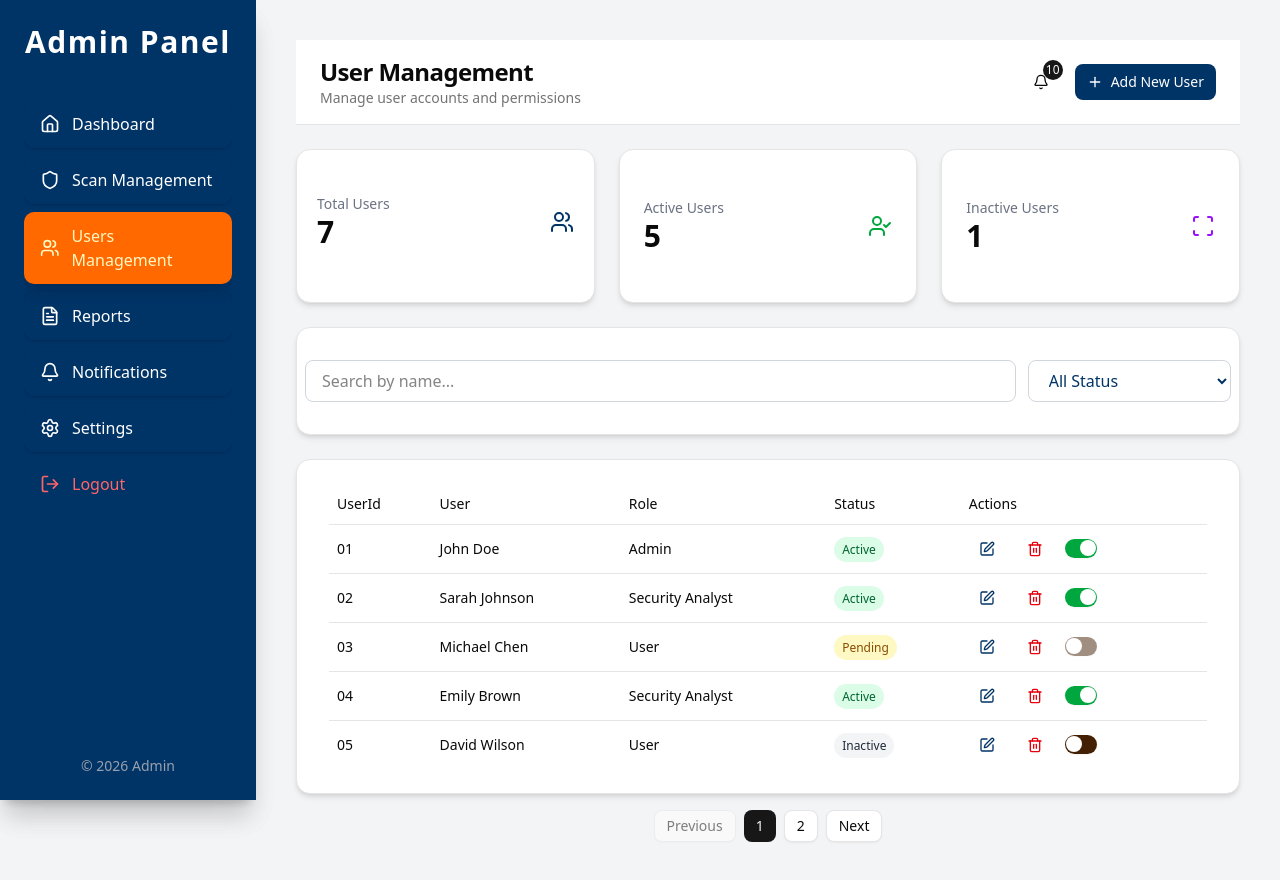
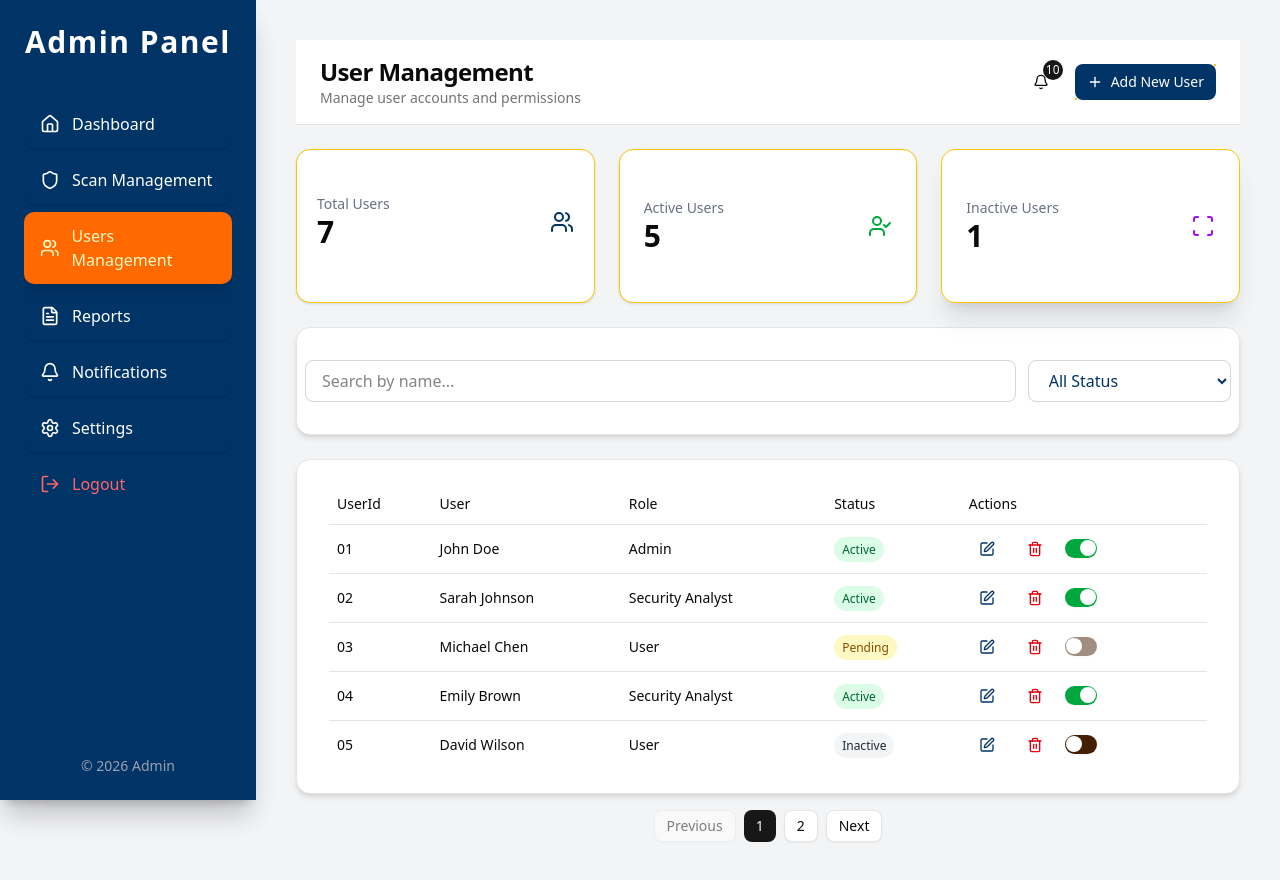
Before and after one commit to vulnerability-scanner-website/Final-year-project, a Next.js app in the folder frontend/: page /dashboard/admin/Users in a window 1280 px wide. Shown: the top 880 px of the page. Built offline with nearby package versions, Linux system fonts and the light colour scheme.

Commit message:
edit the user page

```diff
--- a/frontend/src/app/dashboard/admin/Users/page.jsx
+++ b/frontend/src/app/dashboard/admin/Users/page.jsx
@@ -133,9 +133,9 @@ export default function UsersDashboard() {
         />
 
         <main className="my-6 ">
-          <div className="grid grid-cols-1 md:grid-cols-3 gap-6 mb-6">
-            <Card className="shadow-md">
-              <CardContent className="p-5 flex justify-between items-center">
+          <div className="grid grid-cols-1 md:grid-cols-3 gap-6 mb-6  ">
+            <Card className="shadow-md shadow-sm hover:shadow-xl hover:-translate-y-1 transition-all duration-300 cursor-pointer border-yellow-400 border">
+              <CardContent className="p-5 flex justify-between items-center ">
                 <div>
                   <p className="text-sm text-gray-500">Total Users</p>
                   <p className="text-3xl font-bold">{users.length}</p>
@@ -144,7 +144,7 @@ export default function UsersDashboard() {
               </CardContent>
             </Card>
 
-            <Card className="shadow-md">
+            <Card className="shadow-md shadow-sm hover:shadow-xl hover:-translate-y-1 transition-all duration-300 cursor-pointer border-yellow-400 border">
               <CardContent className="p-6 flex justify-between items-center">
                 <div>
                   <p className="text-sm text-gray-500">Active Users</p>
@@ -156,7 +156,7 @@ export default function UsersDashboard() {
               </CardContent>
             </Card>
 
-            <Card className="shadow-md">
+            <Card className="shadow-md shadow-sm hover:border-yellow-400 border shadow-xl hover:-translate-y-1 transition-all duration-300 cursor-pointer border-yellow-400 border">
               <CardContent className="p-6 flex justify-between items-center">
                 <div>
                   <p className="text-sm text-gray-500">Inactive Users</p>
--- a/frontend/src/components/header/header.jsx
+++ b/frontend/src/components/header/header.jsx
@@ -40,8 +40,9 @@ export function DashboardHeader({ role, onActionClick }) {
         <p className="text-sm text-muted-foreground">{pageparagraph}</p>
       </div>
 
-      {/* Right - Contains ONLY ONE button (Add New User) */}
+      {/* Right - Notification + Add Button */}
       <div className="flex items-center gap-4 cursor-pointer">
+        {/* Notification Bell */}
         <div className="relative">
           <Button variant="ghost" size="icon" className="cursor-pointer">
             <Bell className="h-5 w-5" />
@@ -50,15 +51,23 @@ export function DashboardHeader({ role, onActionClick }) {
             10
           </Badge>
         </div>
+
+        {/* Add New User Button with Corner Border Hover Effect */}
+        <div className="relative inline-block group">
           <Button
-          className="flex items-center gap-2 bg-[#003366] hover:bg-[#004080] text-white cursor-pointer"
-          onClick={onActionClick} // This now controls the dialog
+            className="relative z-10 flex items-center gap-2 bg-[#003366] hover:bg-[#004080] text-white cursor-pointer transition-all duration-300"
+            onClick={onActionClick}
           >
             <Plus className="h-4 w-4" />
             {pagebuttontext}
           </Button>
 
-        {/* Notification bell (optional - not a duplicate button) */}
+          {/* Top Right Corner Border */}
+          <span className="absolute top-0 right-0 w-0 h-0 border-t-2 border-r-2 border-yellow-400 group-hover:w-6 group-hover:h-6 transition-all duration-300"></span>
+
+          {/* Bottom Left Corner Border */}
+          <span className="absolute bottom-0 left-0 w-0 h-0 border-b-2 border-l-2 border-yellow-400 group-hover:w-6 group-hover:h-6 transition-all duration-300"></span>
+        </div>
       </div>
     </header>
   );
```
Lines whose indentation alone changed are shown as unchanged.
